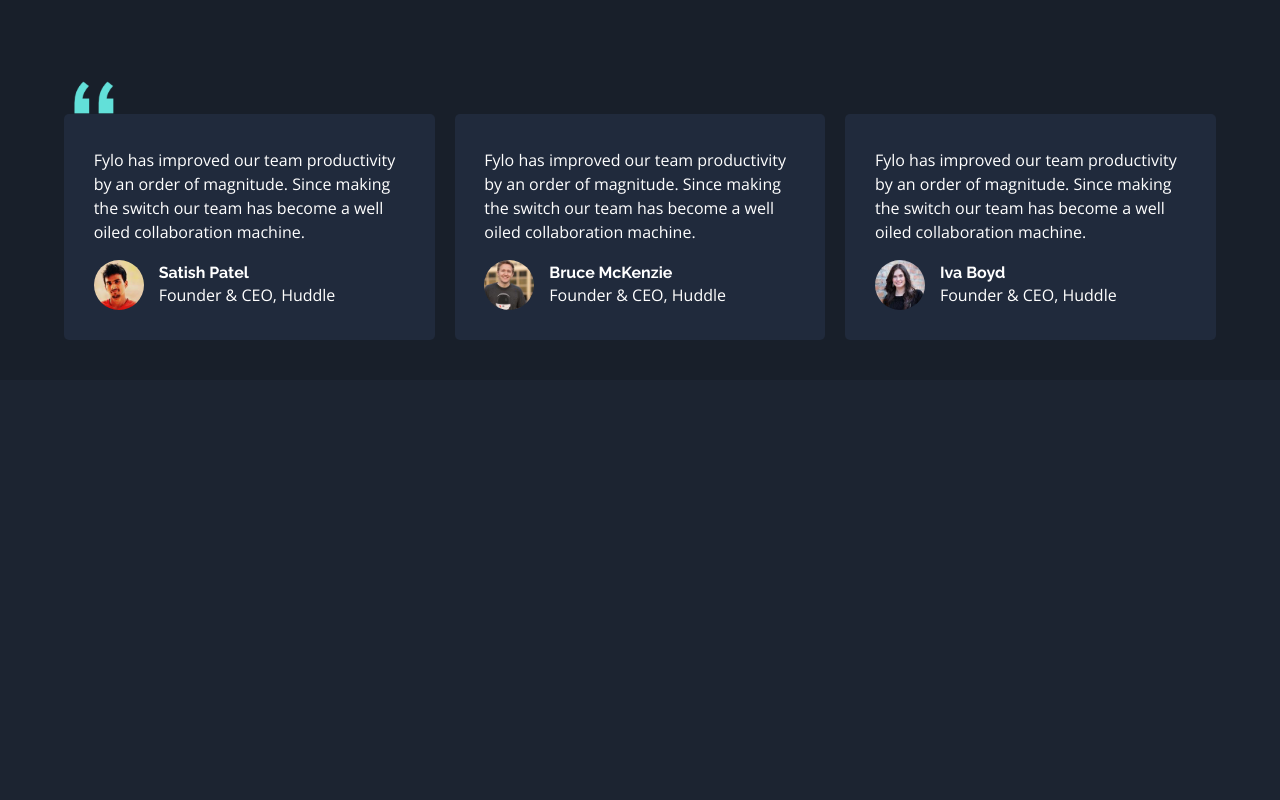
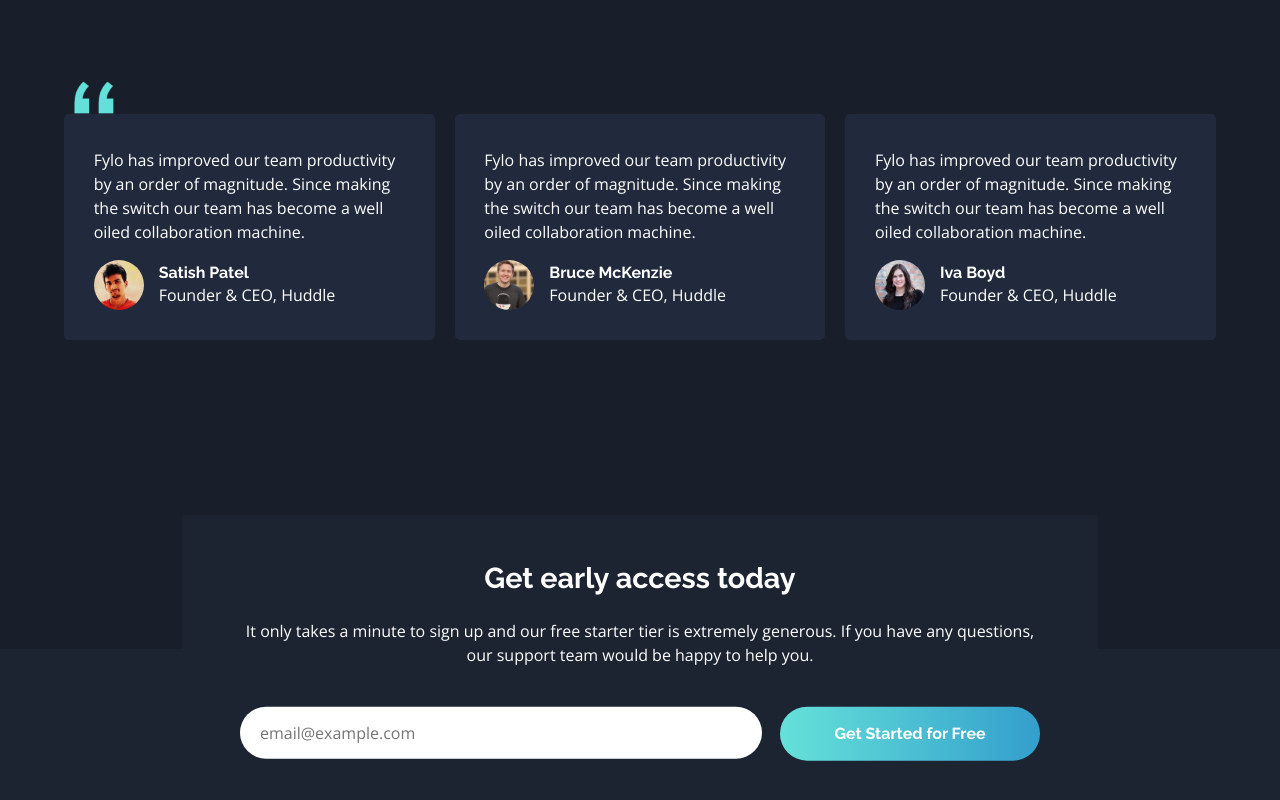
Before and after one commit to cgutwin/frontendmentor, a website: page src/FyloLandingPage/index.html in a window 1280 px wide. Shown: the part 2402-3202 px from the top of the page. Before the commit the page ends 2942 px from the top, so only its background shows below. Drawn offline with nearby package versions, Linux system fonts and the light colour scheme.

Commit message:
Added the bottom Sign up CTA card.

```diff
--- a/src/FyloLandingPage/index.html
+++ b/src/FyloLandingPage/index.html
@@ -184,9 +184,26 @@
           </div>
         </div>
       </section>
+      <section class="with-default-horizontal-padding">
+        <div class="bg-blue-217 sign-up-section at-box-center">
+          <div class="has-centered-text">
+            <h2 class="h-smaller-on-shrink">Get early access today</h2>
+            <p class="paragraph-spaced">
+              It only takes a minute to sign up and our free starter tier is extremely generous. If you have any
+              questions, our support team would be happy to help you.
+            </p>
+          </div>
+          <form class="grid-to-flex with-2-cols-weighted-left with-top-margin">
+            <label>
+              <input class="sign-up-input" type="email" placeholder="email@example.com"/>
+            </label>
+            <button class="cta-button uses-raleway weight-700 at-box-center" type="submit">
+              Get Started for Free
+            </button>
+          </form>
+        </div>
+      </section>
     </main>
-    <section>
 
-    </section>
   </body>
 </html>
--- a/src/FyloLandingPage/style.css
+++ b/src/FyloLandingPage/style.css
@@ -47,6 +47,7 @@ main {
 Padding
 I did padding this way because of the section separator, so I didn't have to screw with translations and such.
 */
+.with-default-horizontal-padding { padding: 0 5%; }
 .with-default-padding { padding: 5vh 5%; }
 .with-vertical-padding { padding: 10vh 0; }
 
@@ -145,6 +146,7 @@ I did padding this way because of the section separator, so I didn't have to scr
 
 /* Grid */
 .with-2-cols { grid-template-columns: repeat(2, 1fr); }
+.with-2-cols-weighted-left { grid-template-columns: 2fr 1fr; }
 .with-3-cols { grid-template-columns: repeat(3, 1fr); }
 
 /* Grid to Flex */
@@ -203,7 +205,10 @@ I did padding this way because of the section separator, so I didn't have to scr
   border: none;
   border-radius: 50px;
   color: white;
-  padding: 18px 90px;
+  padding: 18px 0;
+  max-width: 300px;
+  min-width: 200px;
+  width: 100%;
 }
 
 .is-wider {
@@ -267,3 +272,26 @@ everything to.
   width: 100%;
   z-index: -2;
 }
+
+/* Sign Up Box */
+.sign-up-section {
+  border-radius: 5px;
+  max-width: 800px;
+  padding: 2% 5%;
+  transform: translateY(50%);
+}
+
+.sign-up-input {
+  border: none;
+  border-radius: 50px;
+  height: 50px;
+  padding-left: 20px;
+  width: calc(100% - 20px);
+}
+
+@media screen
+  and (max-width: 739px) {
+  .sign-up-input {
+    margin-bottom: 20px;
+  }
+}
```
